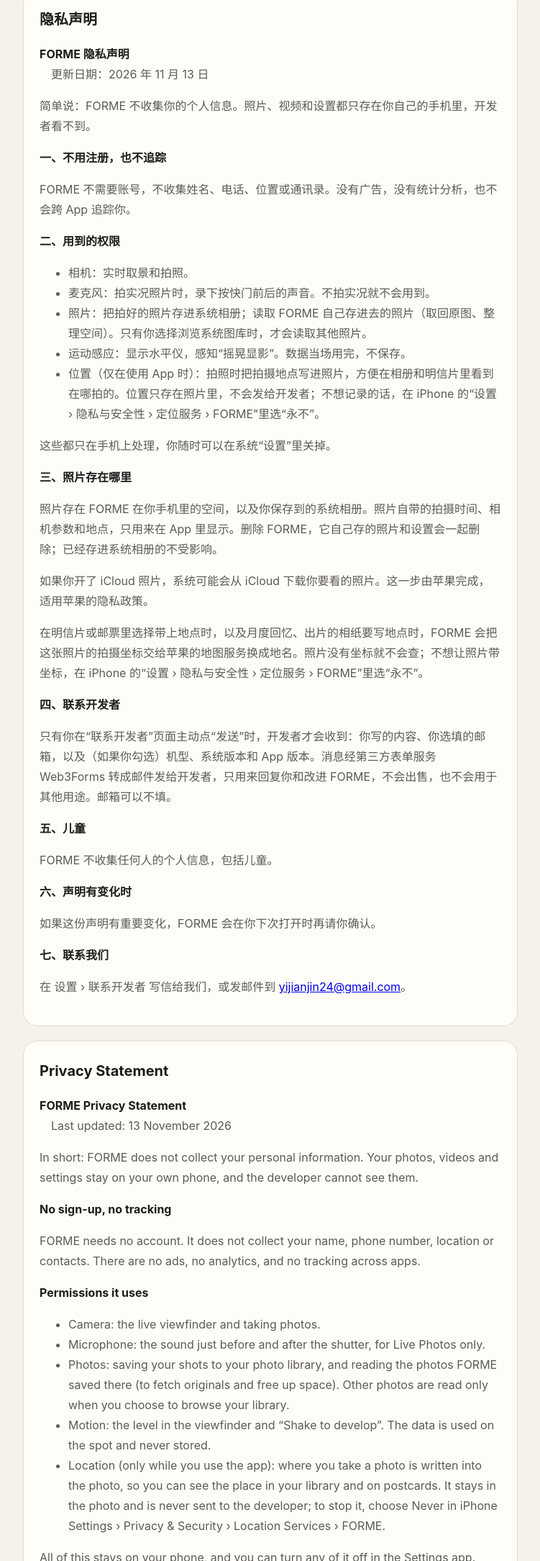
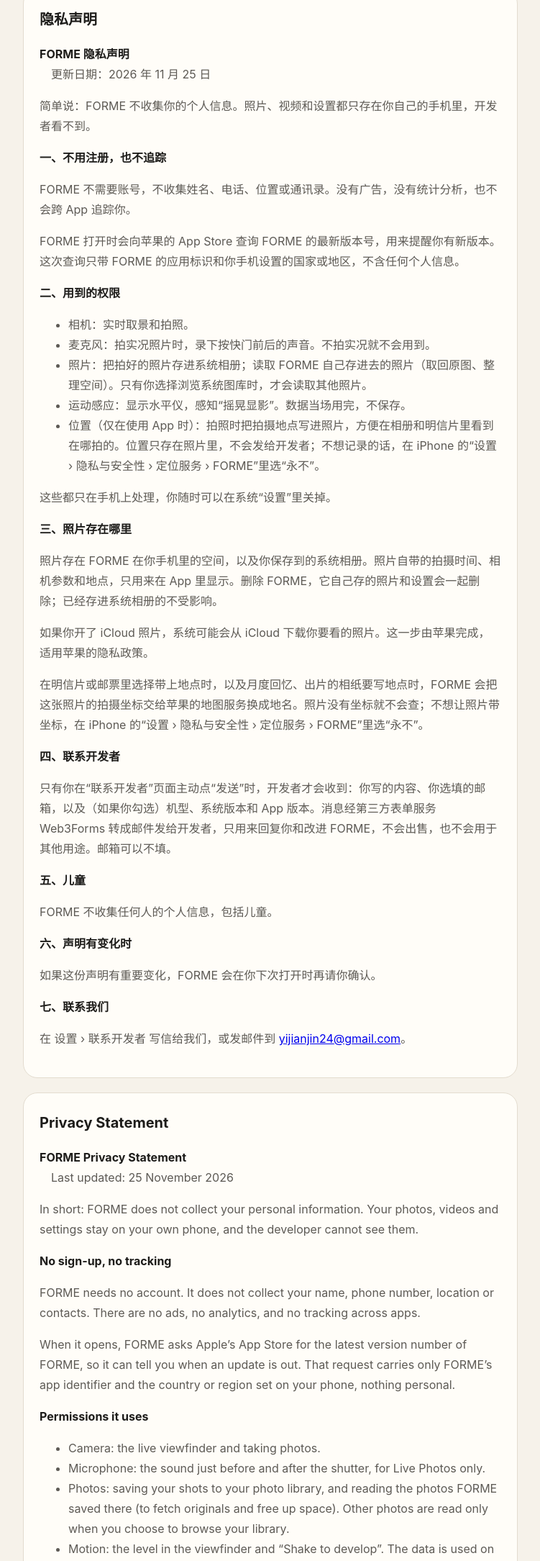
Before and after one commit to alaric0410/forme, a plain HTML site: page privacy.html in a window 1280 px wide. Shown: the part 208-2377 px from the top of the page at 72% size, without its empty margins (264-1015 px from the left). Drawn offline with Linux system fonts and the light colour scheme.

Commit message:
Privacy: FORME asks the App Store for its latest version number (FORME 1.4.1); updated 25 November 2026

```diff
--- a/privacy.html
+++ b/privacy.html
@@ -9,10 +9,11 @@ section{background:var(--card);border:1px solid var(--line);border-radius:20px;p
 h2{margin:0 0 8px;font-size:20px}strong{color:var(--ink)}p,li{color:var(--soft)}p strong{display:block;margin-top:14px}
 </style></head>
 <body><main><p class="brand">Forme</p><nav><a href="#zh">简体中文</a> · <a href="#en">English</a> · <a href="support.html">支持 / Support</a></nav>
-<section id="zh" lang="zh-Hans"><h2>隐私声明</h2><p><strong>FORME 隐私声明</strong>　更新日期：2026 年 11 月 13 日</p>
+<section id="zh" lang="zh-Hans"><h2>隐私声明</h2><p><strong>FORME 隐私声明</strong>　更新日期：2026 年 11 月 25 日</p>
 <p>简单说：FORME 不收集你的个人信息。照片、视频和设置都只存在你自己的手机里，开发者看不到。</p>
 <p><strong>一、不用注册，也不追踪</strong></p>
 <p>FORME 不需要账号，不收集姓名、电话、位置或通讯录。没有广告，没有统计分析，也不会跨 App 追踪你。</p>
+<p>FORME 打开时会向苹果的 App Store 查询 FORME 的最新版本号，用来提醒你有新版本。这次查询只带 FORME 的应用标识和你手机设置的国家或地区，不含任何个人信息。</p>
 <p><strong>二、用到的权限</strong></p>
 <ul>
 <li>相机：实时取景和拍照。</li>
@@ -34,10 +35,11 @@ h2{margin:0 0 8px;font-size:20px}strong{color:var(--ink)}p,li{color:var(--soft)}
 <p>如果这份声明有重要变化，FORME 会在你下次打开时再请你确认。</p>
 <p><strong>七、联系我们</strong></p>
 <p>在 设置 › 联系开发者 写信给我们，或发邮件到 <a href="mailto:yijianjin24@gmail.com">yijianjin24@gmail.com</a>。</p></section>
-<section id="en" lang="en"><h2>Privacy Statement</h2><p><strong>FORME Privacy Statement</strong>　Last updated: 13 November 2026</p>
+<section id="en" lang="en"><h2>Privacy Statement</h2><p><strong>FORME Privacy Statement</strong>　Last updated: 25 November 2026</p>
 <p>In short: FORME does not collect your personal information. Your photos, videos and settings stay on your own phone, and the developer cannot see them.</p>
 <p><strong>No sign-up, no tracking</strong></p>
 <p>FORME needs no account. It does not collect your name, phone number, location or contacts. There are no ads, no analytics, and no tracking across apps.</p>
+<p>When it opens, FORME asks Apple’s App Store for the latest version number of FORME, so it can tell you when an update is out. That request carries only FORME’s app identifier and the country or region set on your phone, nothing personal.</p>
 <p><strong>Permissions it uses</strong></p>
 <ul>
 <li>Camera: the live viewfinder and taking photos.</li>
```
